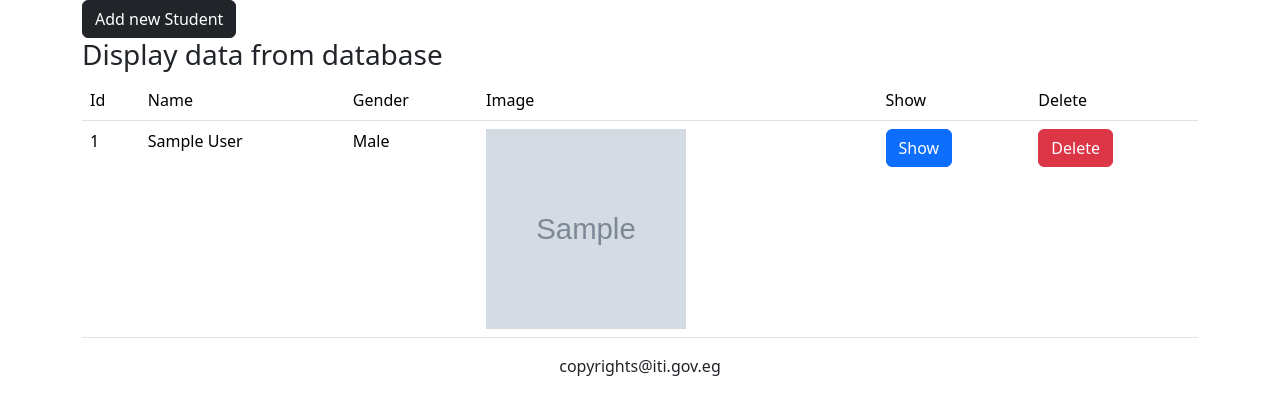
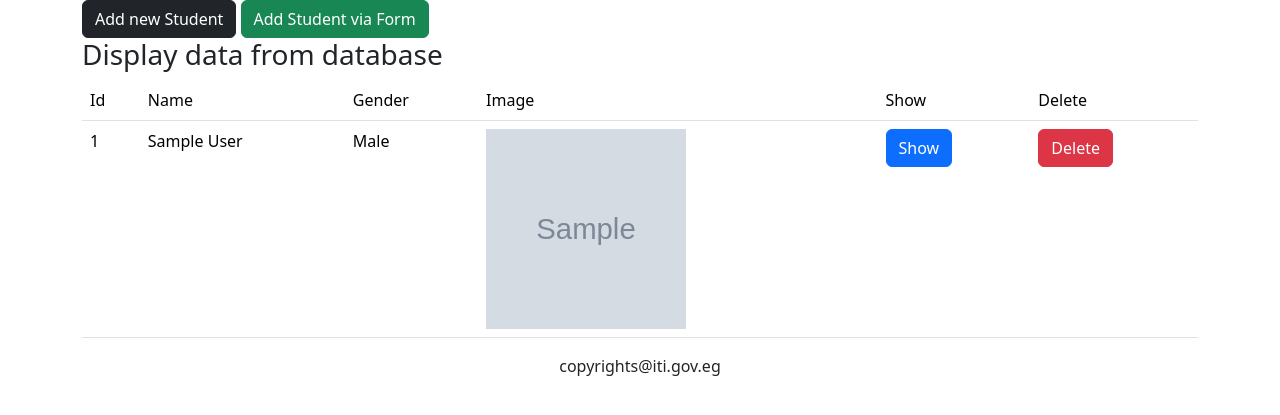
Before and after one commit to NohaAShehab/icc44-menia-python1-django, a Django app: page /students/db in a window 1280 px wide. Shown: the part 56-471 px from the top of the page. Run offline with Django 5.2, Linux system fonts and the light colour scheme; tables that the repository leaves empty hold one stand-in row (values such as "Sample post"); grey boxes marked "Sample" are stand-in pictures; some libraries are stand-ins or nearby versions.

Commit message:
using forms and form validation

```diff
--- a/iti/students/templates/students/crud/index.html
+++ b/iti/students/templates/students/crud/index.html
@@ -3,6 +3,7 @@
 {% block title %}Students Index{% endblock %}
 {% block content %}
 <a href="{% url 'students.create'%}" class="btn btn-dark"> Add new Student </a>
+<a href="{% url 'students.forms.create'%}" class="btn btn-success"> Add Student via Form </a>
 <h3> Display data from database </h3>
 <table class="table">
     <thead>
--- a/iti/students/urls.py
+++ b/iti/students/urls.py
@@ -1,6 +1,6 @@
 from django.urls import path
 from students.views import (helloworld, sayHi, sayHifriend, students_index, students_profile,students_list,
-                            index, show, delete, create)
+                            index, show, delete, create, createViaForm)
 urlpatterns = [
     path('hello', helloworld, name='helloworld'),
     path('hi', sayHi, name='hi'),
@@ -11,7 +11,8 @@ urlpatterns = [
     path('db', index, name='students.index' ),
     path('db/<int:id>', show, name='students.show'),
     path('db/<int:id>/delete',delete, name='students.delete' ),
-    path('db/create', create, name='students.create')
+    path('db/create', create, name='students.create'),
+    path('db/form/create', createViaForm, name='students.forms.create')
 
 
 ]
--- a/iti/students/views.py
+++ b/iti/students/views.py
@@ -1,7 +1,7 @@
 from django.shortcuts import render, redirect, reverse
 from django.http import HttpResponse
 from students.models import Student
-
+from students.forms import  StudentForm
 
 # Create your views here.
 
@@ -102,3 +102,28 @@ def create(request):
         # return  HttpResponse("data received")
     # return with form --> send data to server using it
     return render(request, 'students/crud/create.html')
+
+
+
+def createViaForm(request):
+    form = StudentForm()
+    if request.method == 'POST':
+        form = StudentForm(request.POST)
+        if form.is_valid():
+            name = form.cleaned_data['name']
+            email = form.cleaned_data['email']
+            gender = form.cleaned_data['gender']
+            grade = form.cleaned_data['grade']
+            image = form.cleaned_data['image']
+            student = Student()
+            student.name = name
+            student.email = email
+            student.gender = gender
+            student.grade = grade
+            student.image = image
+            student.save()
+            return redirect(student.get_show_url())
+
+
+    return  render(request,'students/crud/form_create.html',
+                   context={"form":form})
```
Also changed, not shown: day03notes.txt (added, +9 -0 lines), iti/students/forms.py (added, +22 -0 lines), iti/students/static/students/js/script.js (+37 -1 lines), iti/students/templates/students/crud/form_create.html (added, +16 -0 lines), 1 other file.
